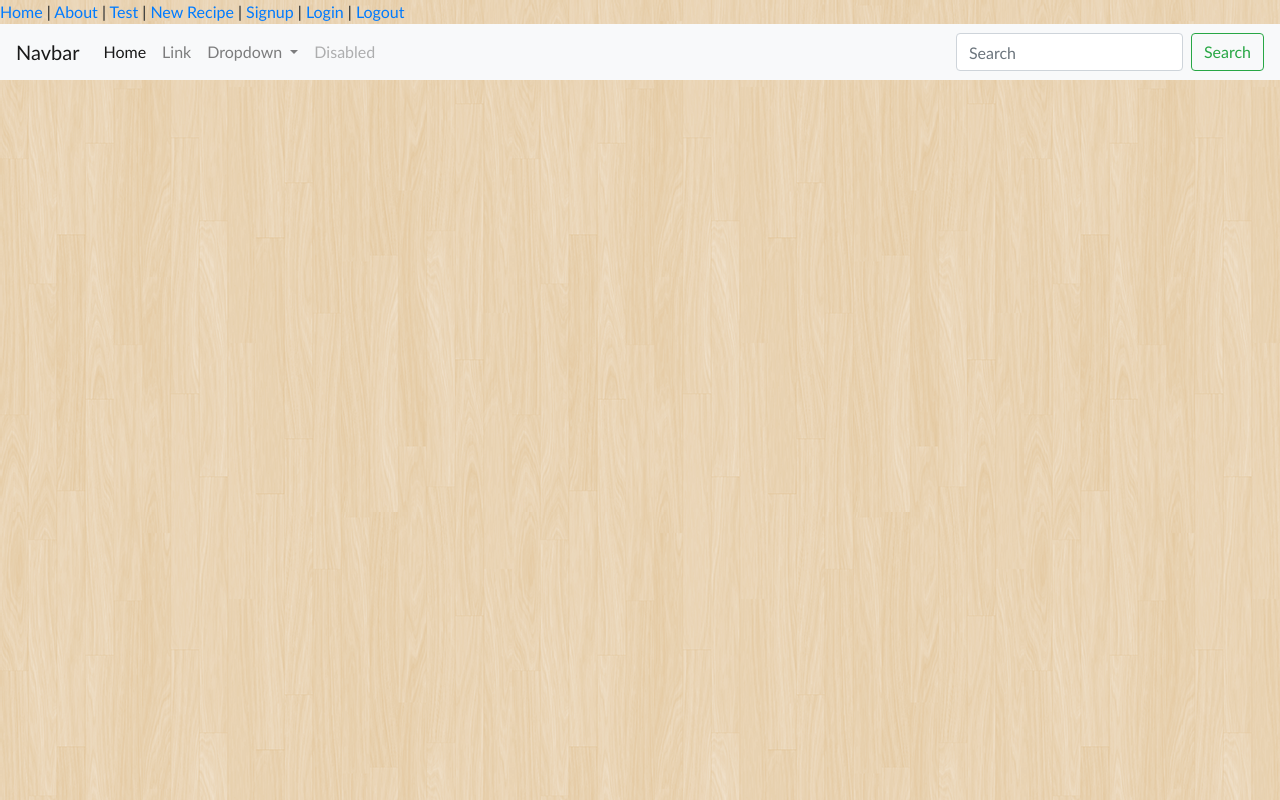
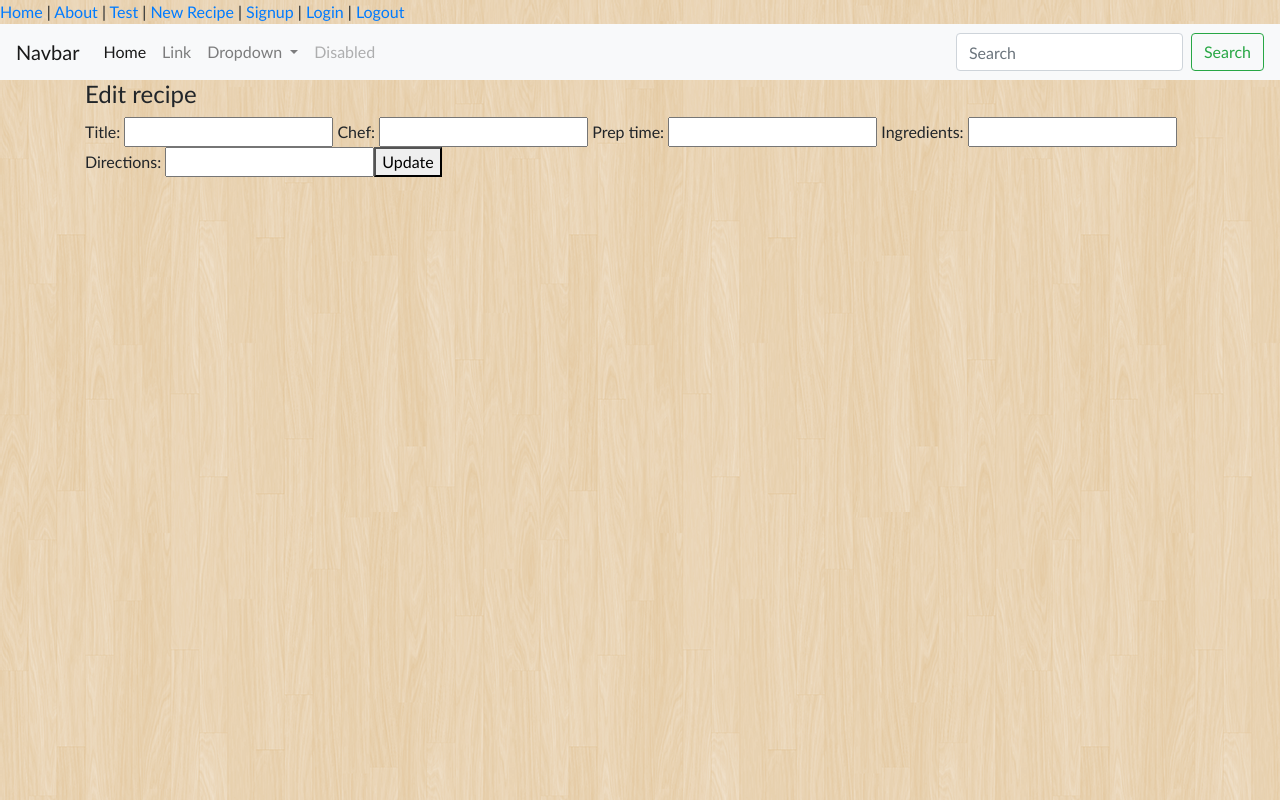
Before and after one commit to you-down-with-oop/cookbook_frontend_app, a Vue app: page /recipes/1/edit in a window 1280 px wide. Built offline with nearby package versions, Linux system fonts and the light colour scheme; no server answers.

Commit message:
Move recipes edit/update actions to separate page

```diff
--- a/src/router.js
+++ b/src/router.js
@@ -3,6 +3,7 @@
 import Home from "./views/Home.vue";
 import RecipesNew from "./views/RecipesNew.vue";
 import RecipesShow from "./views/RecipesShow.vue";
+import RecipesEdit from "./views/RecipesEdit.vue";
 import Test from "./views/Test.vue";
 import Signup from "./views/Signup.vue";
 import Login from "./views/Login.vue";
@@ -56,6 +57,11 @@
       path: "/recipes/:id",
       name: "recipes-show",
       component: RecipesShow
+    },
+    {
+      path: "/recipes/:id/edit",
+      name: "recipes-edit",
+      component: RecipesEdit
     }
   ]
 });
--- a/src/views/Home.vue
+++ b/src/views/Home.vue
@@ -5,29 +5,6 @@
       <h2>{{ recipe.title }}</h2>
       <img v-bind:src="recipe.image_url" alt="" />
       <router-link v-bind:to="`/recipes/${recipe.id}`">More info</router-link>
-      <!-- <div>
-        <button v-on:click="showRecipe(recipe)">More info</button>
-      </div>
-      <div v-if="recipe === currentRecipe">
-        <p>Ingredients: {{ recipe.ingredients }}</p>
-        <p>Directions: {{ recipe.directions }}</p>
-        <p>Prep time: {{ recipe.prep_time }}</p>
-        <h4>Edit recipe</h4>
-        <div>
-          Title:
-          <input v-model="recipe.title" type="text" />
-          Chef:
-          <input v-model="recipe.chef" type="text" />
-          Prep time:
-          <input v-model="recipe.prep_time" type="text" />
-          Ingredients:
-          <input v-model="recipe.ingredients" type="text" />
-          Directions:
-          <input v-model="recipe.directions" type="text" />
-          <button v-on:click="updateRecipe(recipe)">Update</button>
-        </div>
-        <button v-on:click="destroyRecipe(recipe)">Destroy recipe</button>
-      </div> -->
     </div>
   </div>
 </template>
@@ -55,23 +32,6 @@
     });
   },
   methods: {
-    updateRecipe: function(inputRecipe) {
-      var params = {
-        title: inputRecipe.title,
-        chef: inputRecipe.chef,
-        prep_time: inputRecipe.prep_time,
-        ingredients: inputRecipe.ingredients,
-        directions: inputRecipe.directions
-      };
-      axios.patch("/api/recipes/" + inputRecipe.id, params).then(response => {
-        console.log("Update successful", response.data);
-        inputRecipe.title = response.data.title;
-        inputRecipe.chef = response.data.chef;
-        inputRecipe.prep_time = response.data.prep_time;
-        inputRecipe.ingredients = response.data.ingredients;
-        inputRecipe.directions = response.data.directions;
-      });
-    },
     destroyRecipe: function(inputRecipe) {
       axios.delete("/api/recipes/" + inputRecipe.id).then(response => {
         console.log("Delete successful", response.data);
--- /dev/null
+++ b/src/views/RecipesEdit.vue
@@ -0,0 +1,55 @@
+<template>
+  <div class="container home">
+    <h4>Edit recipe</h4>
+    <div>
+      Title:
+      <input v-model="recipe.title" type="text" />
+      Chef:
+      <input v-model="recipe.chef" type="text" />
+      Prep time:
+      <input v-model="recipe.prep_time" type="text" />
+      Ingredients:
+      <input v-model="recipe.ingredients" type="text" />
+      Directions:
+      <input v-model="recipe.directions" type="text" />
+      <button v-on:click="updateRecipe(recipe)">Update</button>
+    </div>
+  </div>
+</template>
+
+<style>
+img {
+  width: 100%;
+}
+</style>
+
+<script>
+import axios from "axios";
+
+export default {
+  data: function() {
+    return {
+      recipe: {}
+    };
+  },
+  created: function() {
+    axios.get("/api/recipes/" + this.$route.params.id).then(response => {
+      this.recipe = response.data;
+    });
+  },
+  methods: {
+    updateRecipe: function(inputRecipe) {
+      var params = {
+        title: inputRecipe.title,
+        chef: inputRecipe.chef,
+        prep_time: inputRecipe.prep_time,
+        ingredients: inputRecipe.ingredients,
+        directions: inputRecipe.directions
+      };
+      axios.patch("/api/recipes/" + inputRecipe.id, params).then(response => {
+        this.$router.push("/");
+      });
+    }
+  }
+};
+</script>
--- a/src/views/RecipesShow.vue
+++ b/src/views/RecipesShow.vue
@@ -5,6 +5,7 @@
     <p>Ingredients: {{ recipe.ingredients }}</p>
     <p>Directions: {{ recipe.directions }}</p>
     <p>Prep time: {{ recipe.prep_time }}</p>
+    <router-link v-bind:to="`/recipes/${recipe.id}/edit`">Edit recipe</router-link>
     <router-link to="/">Back to all recipes</router-link>
   </div>
 </template>
```
